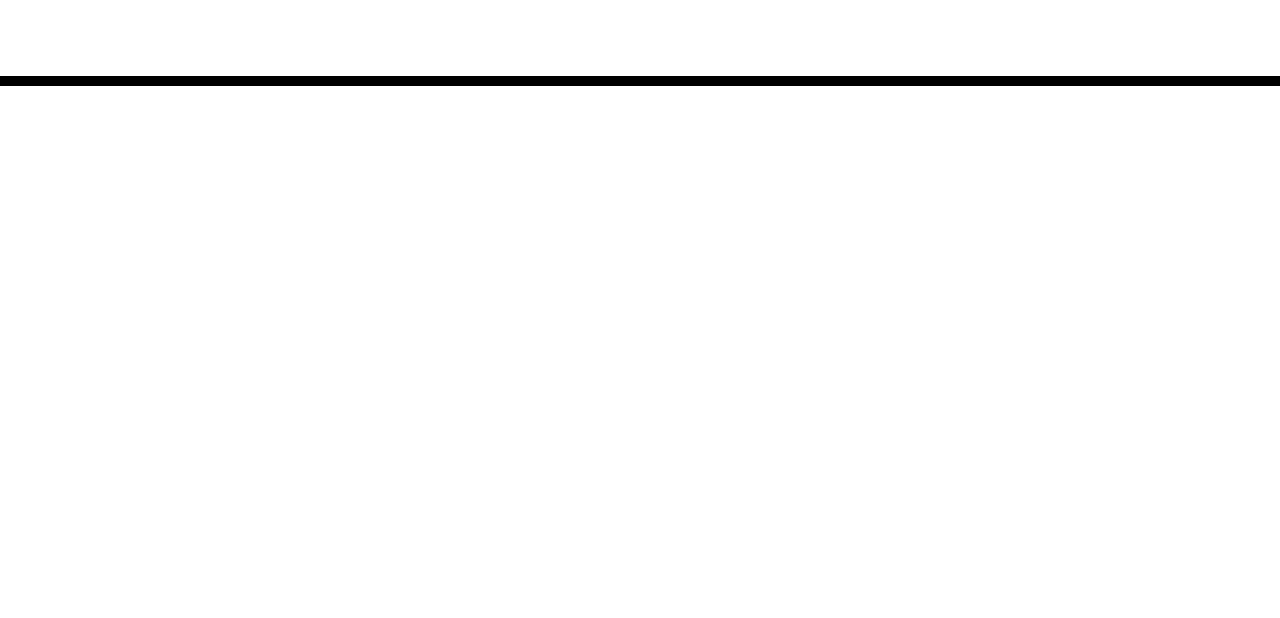
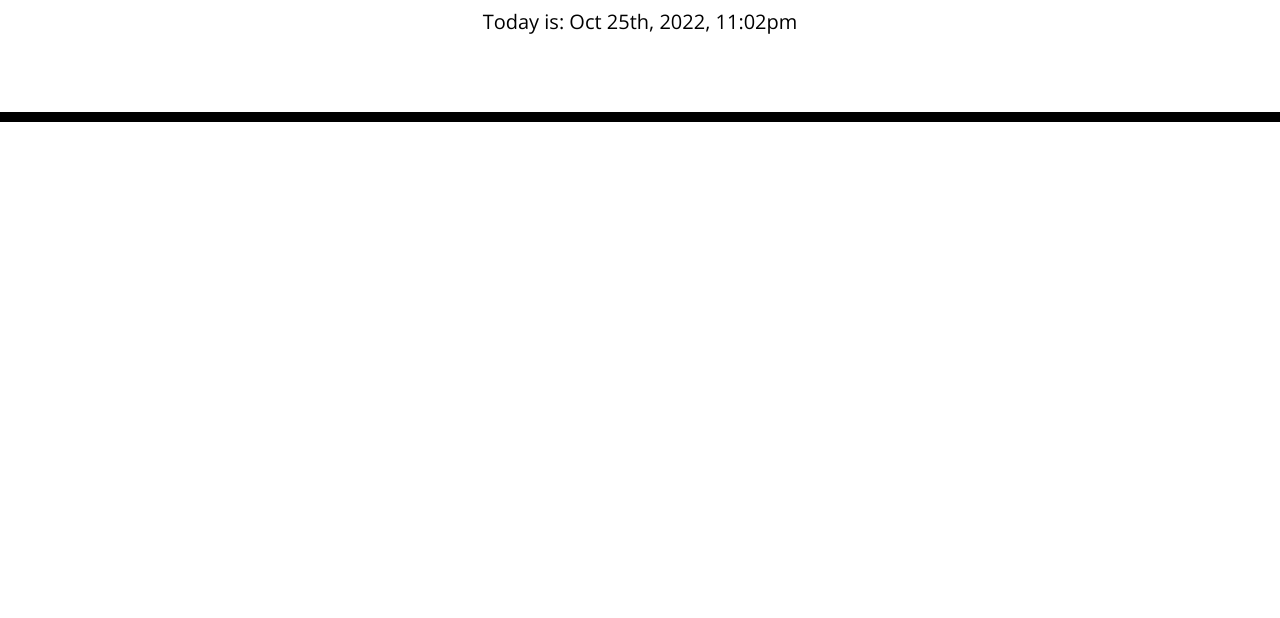
Before and after one commit to sely1724/work-day-scheduler, a plain HTML site: page index.html in a window 1280 px wide. Shown: the part 182-800 px from the top of the page. Drawn offline with nearby package versions, Linux system fonts and the light colour scheme.

Commit message:
connected moment and added time

```diff
--- a/assets/script.js
+++ b/assets/script.js
@@ -27,3 +27,7 @@ json connect
 
 6) WHEN I refresh the page THEN the saved events persist
 */
+
+
+var today = moment().format("[Today is: ]MMM Do, YYYY, h:mma");
+$("#currentDay").text(today);
--- a/index.html
+++ b/index.html
@@ -19,7 +19,8 @@
       rel="stylesheet"
     />
     <link rel="stylesheet" href="./assets/style.css" />
-    <title>Work Day Scheduler</title>
+
+  <title>Work Day Scheduler</title>
   </head>
 
   <body>
@@ -40,8 +41,8 @@
 
 
     </div>
-    <script src = "./assets/script.js"></script>
     <script src="https://cdnjs.cloudflare.com/ajax/libs/jquery/3.2.1/jquery.min.js"></script>
     <script src="https://cdnjs.cloudflare.com/ajax/libs/moment.js/2.24.0/moment.min.js"></script>
+    <script src="./assets/script.js"></script>
   </body>
 </html>
```
